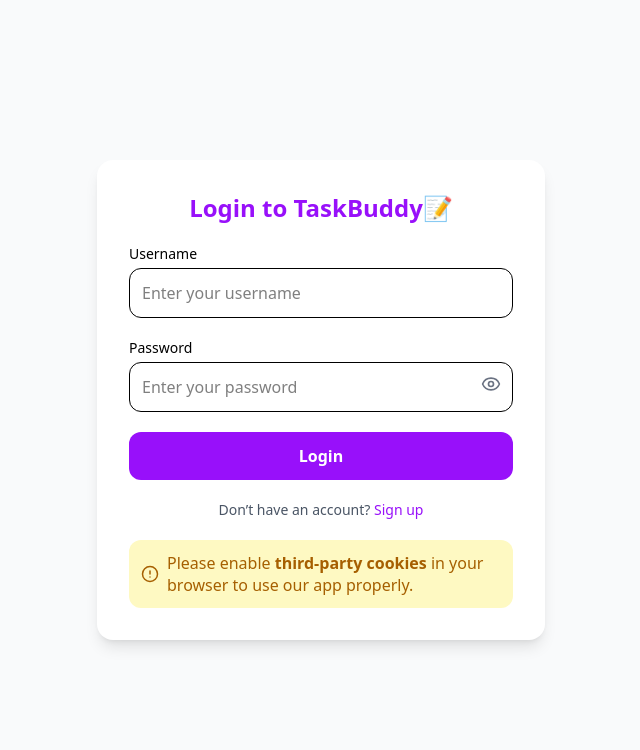
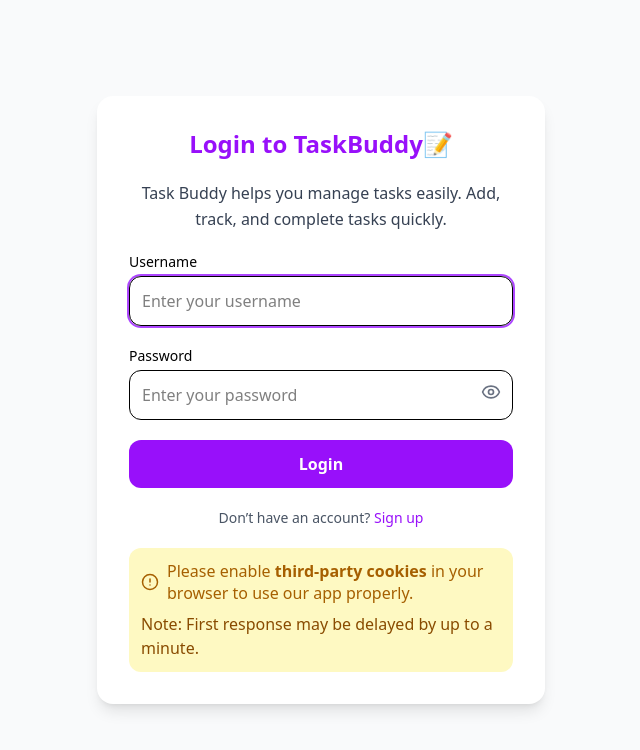
Before and after one commit to rohitkumar91131/task_manager_frontend, a React (Vite) app: page /auth in a window 1280 px wide. Shown: the top 750 px of the page, without its empty margins (319-959 px from the left). Built offline with nearby package versions, Linux system fonts and the light colour scheme.

Commit message:
added taskbuddy description and note for delayed first response

```diff
--- a/src/pages/AuthPage/Login/Login.jsx
+++ b/src/pages/AuthPage/Login/Login.jsx
@@ -53,6 +53,11 @@ export default function Login() {
         <h2 className="text-2xl font-bold text-center text-purple-600">
           Login to TaskBuddy📝
         </h2>
+        <p class="text-gray-700 text-base leading-relaxed max-w-xl mx-auto text-center">
+          Task Buddy helps you manage tasks easily. Add, track, and complete tasks quickly.
+        </p>
+
+
 
         <div>
           <label className="block mb-1 text-sm font-medium">Username</label>
@@ -61,6 +66,7 @@ export default function Login() {
             name="username"
             value={formData.username}
             required
+            autoFocus
             onChange={handleChange}
             placeholder="Enter your username"
             className="w-full p-3 border rounded-xl focus:outline-none focus:ring-2 focus:ring-purple-500"
@@ -107,13 +113,18 @@ export default function Login() {
         </span>
 
         {/* ⚠️ Important Message */}
-        <div className="flex items-center gap-2 bg-yellow-100 text-yellow-700 p-3 rounded-xl text-sm sm:text-base">
-          <AlertCircle size={18} className="flex-shrink-0" />
-          <span className="leading-snug">
-            Please enable <b>third-party cookies</b> in your browser to use our
-            app properly.
-          </span>
-        </div>
+        <div className="flex flex-col gap-2 bg-yellow-100 text-yellow-700 p-3 rounded-xl text-sm sm:text-base">
+  <div className="flex items-center gap-2">
+    <AlertCircle size={18} className="flex-shrink-0" />
+    <span className="leading-snug">
+      Please enable <b>third-party cookies</b> in your browser to use our app properly.
+    </span>
+  </div>
+  <span className="text-yellow-800 font-medium">
+    Note: First response may be delayed by up to a minute.
+  </span>
+</div>
+
       </form>
     </div>
   );
--- a/src/pages/AuthPage/Signup/Signup.jsx
+++ b/src/pages/AuthPage/Signup/Signup.jsx
@@ -50,8 +50,11 @@ export default function Signup() {
         className="bg-white  shadow-lg rounded-2xl p-6 sm:p-8 w-full max-w-md space-y-5"
       >
         <h2 className="text-xl  font-bold text-center text-purple-600 ">
-          Create an Account on TaskBuddy
+          Create an Account on TaskBuddy📝
         </h2>
+        <p class="text-gray-700 text-base leading-relaxed max-w-xl mx-auto text-center">
+          Task Buddy helps you manage tasks easily. Add, track, and complete tasks quickly.
+        </p>
 
         <div>
           <label className="block mb-1 text-sm font-medium">Full Name</label>
```
